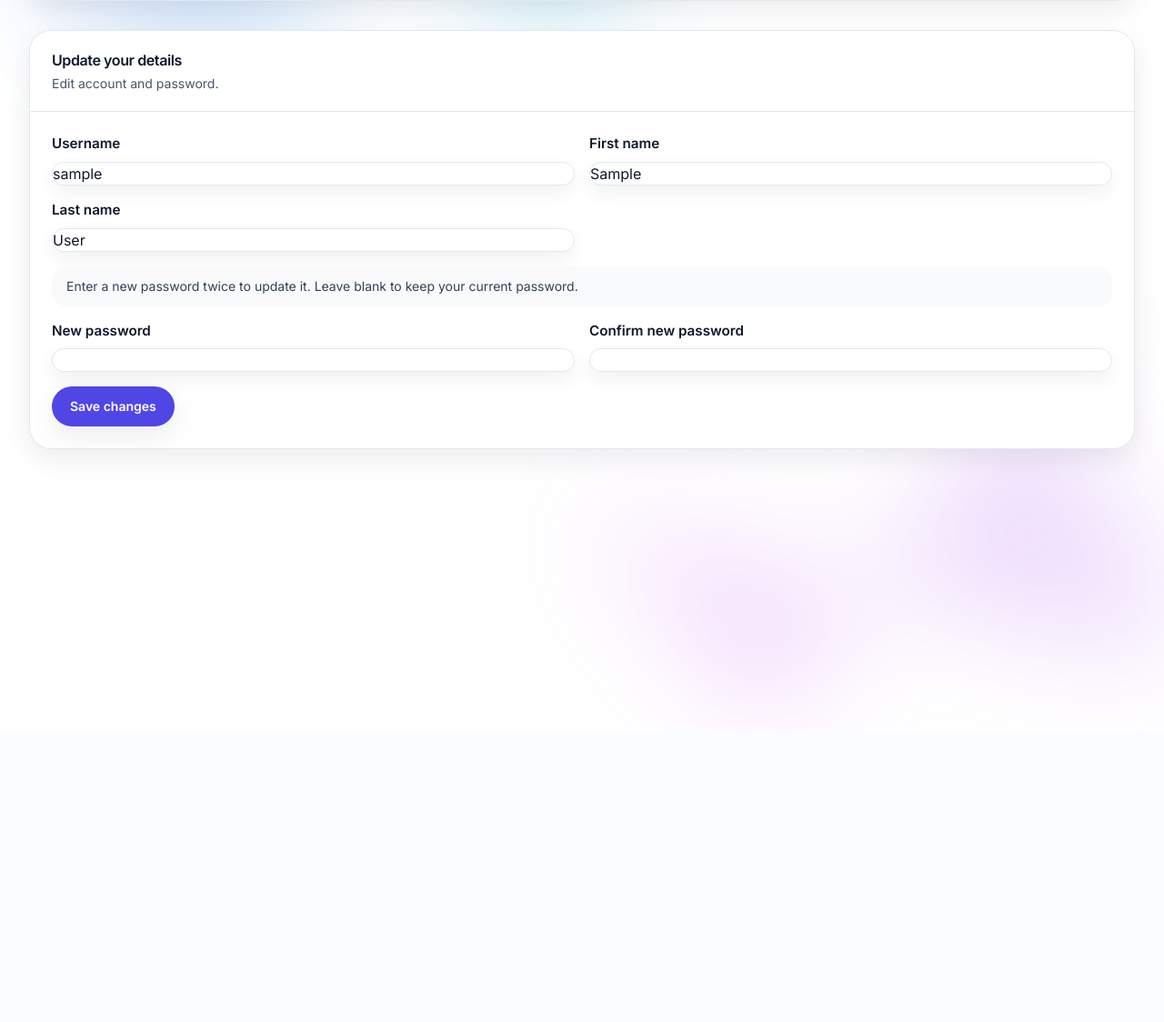
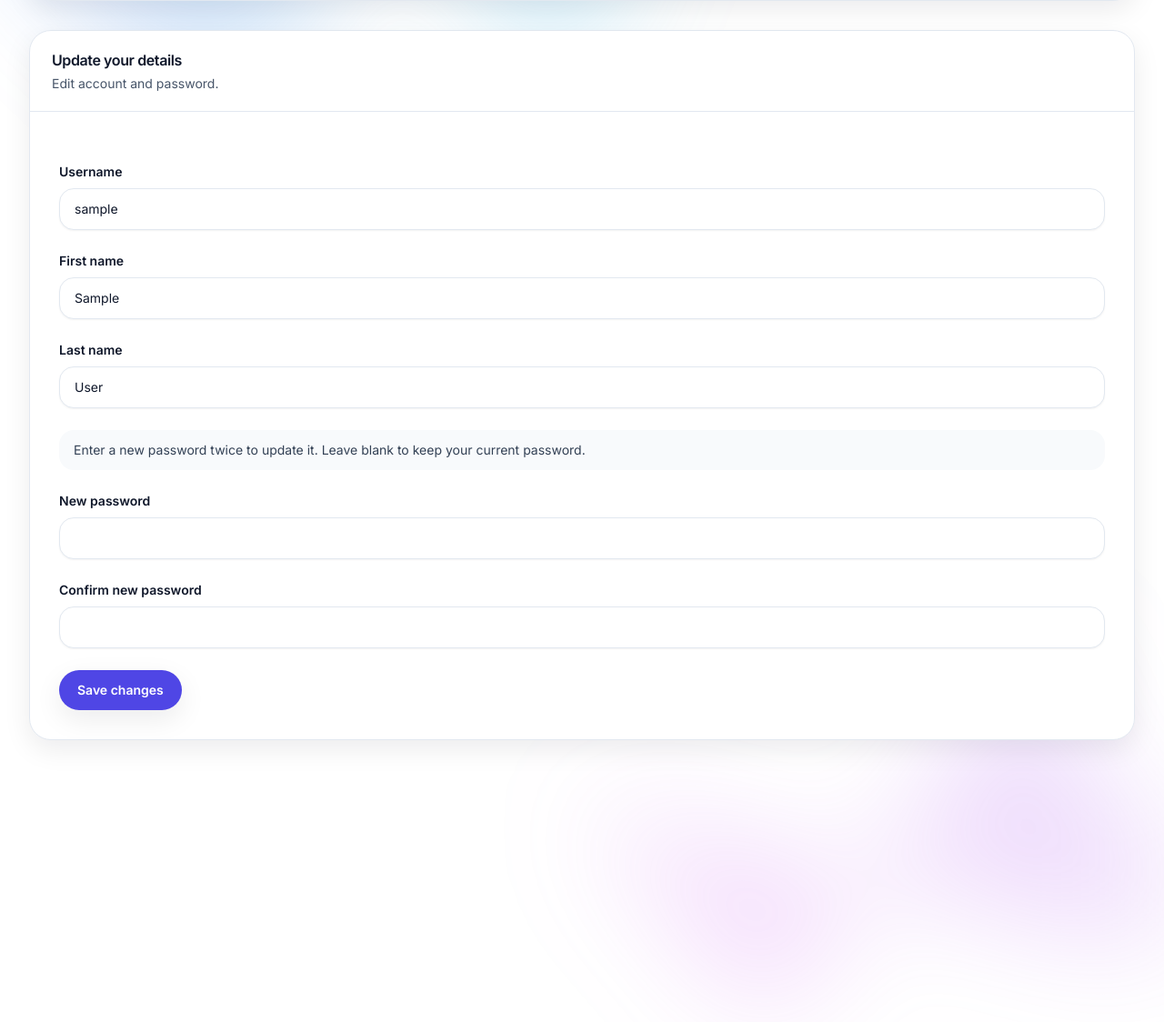
Before and after one commit to h0n24/knees, a Django app: page /health/settings/ in a window 1280 px wide. Shown: the part 284-1408 px from the top of the page at 91% size. Before the commit the page ends 1042 px from the top, so only its background shows below. Run offline with Django 5.2, Linux system fonts and the light colour scheme; the visitor is signed in with stand-in values (Sample User, id 1); some libraries are stand-ins or nearby versions.

Commit message:
Restyle health settings layout

```diff
--- a/apps/backend/accounts/forms.py
+++ b/apps/backend/accounts/forms.py
@@ -37,6 +37,15 @@ class UserSettingsForm(forms.ModelForm):
         super().__init__(*args, **kwargs)
         self.user = user or self.instance
 
+        input_classes = (
+            "w-full rounded-2xl border border-slate-200 bg-white px-4 py-3 text-sm "
+            "text-slate-900 shadow-sm focus:border-indigo-600 focus:outline-none "
+            "focus:ring-2 focus:ring-indigo-600/30"
+        )
+
+        for field_name in ("username", "first_name", "last_name", "password1", "password2"):
+            self.fields[field_name].widget.attrs.update({"class": input_classes})
+
     def clean(self):
         cleaned_data = super().clean()
         password1 = cleaned_data.get("password1")
--- a/templates/pages/health_settings.html
+++ b/templates/pages/health_settings.html
@@ -27,47 +27,60 @@
     <p class="mt-1 text-sm text-slate-600">Edit account and password.</p>
   </div>
 
-  <div class="p-6">
-    <form method="post" class="grid grid-cols-1 gap-4 md:grid-cols-2">
+  <div class="p-6 sm:p-8">
+    <form method="post" class="space-y-6">
       {% csrf_token %}
-      {{ form.non_field_errors }}
+
+      {% if form.non_field_errors %}
+        <div class="rounded-2xl bg-rose-50 px-4 py-3 text-sm font-semibold text-rose-700">{{ form.non_field_errors }}</div>
+      {% endif %}
 
       <div class="space-y-2">
-        <label for="{{ form.username.id_for_label }}">Username</label>
+        <label for="{{ form.username.id_for_label }}" class="block text-sm font-semibold text-slate-900">Username</label>
         {{ form.username }}
-        {{ form.username.errors }}
+        {% if form.username.errors %}
+          <div class="text-xs font-semibold text-rose-700">{{ form.username.errors }}</div>
+        {% endif %}
       </div>
 
       <div class="space-y-2">
-        <label for="{{ form.first_name.id_for_label }}">First name</label>
+        <label for="{{ form.first_name.id_for_label }}" class="block text-sm font-semibold text-slate-900">First name</label>
         {{ form.first_name }}
-        {{ form.first_name.errors }}
+        {% if form.first_name.errors %}
+          <div class="text-xs font-semibold text-rose-700">{{ form.first_name.errors }}</div>
+        {% endif %}
       </div>
 
       <div class="space-y-2">
-        <label for="{{ form.last_name.id_for_label }}">Last name</label>
+        <label for="{{ form.last_name.id_for_label }}" class="block text-sm font-semibold text-slate-900">Last name</label>
         {{ form.last_name }}
-        {{ form.last_name.errors }}
+        {% if form.last_name.errors %}
+          <div class="text-xs font-semibold text-rose-700">{{ form.last_name.errors }}</div>
+        {% endif %}
       </div>
 
-      <div class="md:col-span-2 rounded-2xl bg-slate-50 px-4 py-3 text-sm text-slate-700">
+      <div class="rounded-2xl bg-slate-50 px-4 py-3 text-sm text-slate-700">
         Enter a new password twice to update it. Leave blank to keep your current password.
       </div>
 
       <div class="space-y-2">
-        <label for="{{ form.password1.id_for_label }}">New password</label>
+        <label for="{{ form.password1.id_for_label }}" class="block text-sm font-semibold text-slate-900">New password</label>
         {{ form.password1 }}
-        {{ form.password1.errors }}
+        {% if form.password1.errors %}
+          <div class="text-xs font-semibold text-rose-700">{{ form.password1.errors }}</div>
+        {% endif %}
       </div>
 
       <div class="space-y-2">
-        <label for="{{ form.password2.id_for_label }}">Confirm new password</label>
+        <label for="{{ form.password2.id_for_label }}" class="block text-sm font-semibold text-slate-900">Confirm new password</label>
         {{ form.password2 }}
-        {{ form.password2.errors }}
+        {% if form.password2.errors %}
+          <div class="text-xs font-semibold text-rose-700">{{ form.password2.errors }}</div>
+        {% endif %}
       </div>
 
-      <div class="md:col-span-2">
-        <button type="submit" class="inline-flex w-full items-center justify-center rounded-full bg-indigo-600 px-5 py-3 text-sm font-semibold text-white shadow-soft transition hover:bg-indigo-500 md:w-auto">Save changes</button>
+      <div>
+        <button type="submit" class="inline-flex w-full items-center justify-center rounded-full bg-indigo-600 px-5 py-3 text-sm font-semibold text-white shadow-soft transition hover:bg-indigo-500 sm:w-auto">Save changes</button>
       </div>
     </form>
   </div>
```
